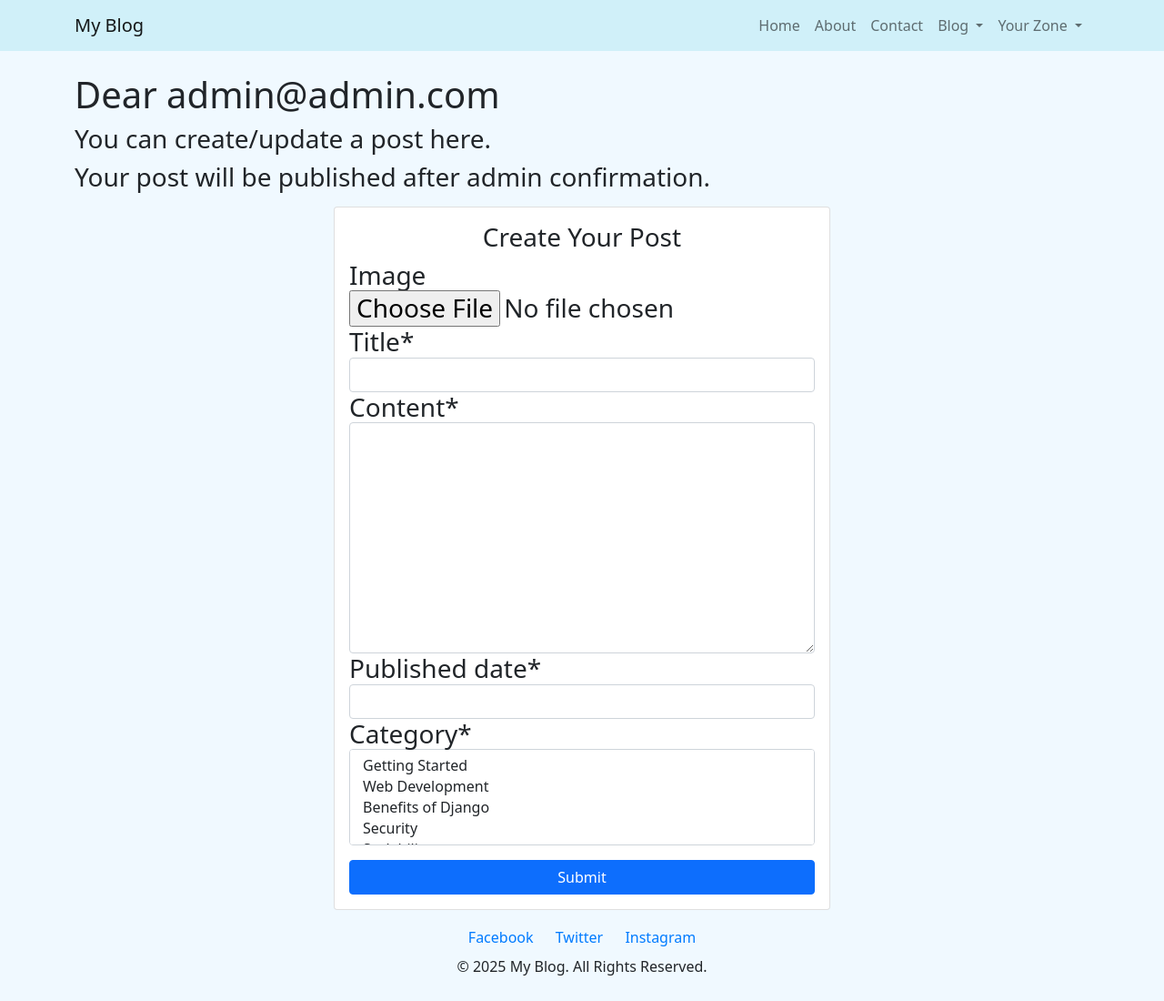
After one commit to sdgmhz/djnago_blog_final, a Django app: page /blog/create/ in a window 1280 px wide. The commit adds this page. Shown: the whole page at 91% size. Run offline with Django 4.2, Linux system fonts and the light colour scheme; a user stored in the database is signed in; data comes from the database, SQL or seed files in the repository; both versions use the stored data as it was after the commit; some libraries are stand-ins or nearby versions.

Commit message:
add create, update and delete view for Post

```diff
--- a/core/blog/models.py
+++ b/core/blog/models.py
@@ -12,7 +12,7 @@ class Post(models.Model):
     author = models.ForeignKey('accounts.Profile', on_delete=models.CASCADE)
     title = models.CharField(max_length=255)
     content = models.TextField()
-    status = models.CharField(max_length=3, choices=STATUS_CHOICES)
+    status = models.CharField(max_length=3, choices=STATUS_CHOICES, default='drf')
     counted_views = models.IntegerField(default=0)
     category = models.ManyToManyField('Category')
     created_date = models.DateTimeField(auto_now_add=True)
--- a/core/blog/urls.py
+++ b/core/blog/urls.py
@@ -10,4 +10,8 @@ urlpatterns = [
     path('author/<str:author_email>/', views.PostListView.as_view(), name='post_author'),
 
     path('<int:pk>/', views.PostDetailView.as_view(), name="post_detail"),
+
+    path('create/', views.PostCreateView.as_view(), name="post_create"),
+    path('<int:pk>/update/', views.PostUpdateView.as_view(), name="post_update"),
+    path('<int:pk>/delete/', views.PostDeleteView.as_view(), name="post_delete"),
 ]
--- a/core/blog/views.py
+++ b/core/blog/views.py
@@ -1,8 +1,12 @@
 from django.shortcuts import get_object_or_404
-from django.views.generic import ListView, DetailView
+from django.views.generic import ListView, DetailView, CreateView, UpdateView, DeleteView
+from django.contrib.auth.mixins import LoginRequiredMixin, UserPassesTestMixin
 from django.utils import timezone
+from django.urls import reverse_lazy
+from django.contrib import messages
 
 from .models import Post
+from accounts.models import Profile
 
 
 class PostListView(ListView):
@@ -11,7 +15,7 @@ class PostListView(ListView):
     paginate_by = 4
 
     def get_queryset(self):
-        posts = Post.objects.filter(status="pub", published_date__lte=timezone.now()).order_by('published_date')
+        posts = Post.objects.filter(status="pub", published_date__lte=timezone.now()).order_by('id')
         cat_name = self.kwargs.get('cat_name')
         author_email = self.kwargs.get('author_email')
         if cat_name:
@@ -24,3 +28,55 @@ class PostDetailView(DetailView):
     template_name = 'blog/post_detail.html'
     context_object_name = 'post'
     queryset = Post.objects.filter(status='pub', published_date__lte=timezone.now())
+
+    def get(self, request, *args, **kwargs):
+        post = self.get_object()
+        post.increment_counted_views()
+        return super().get(request, *args, **kwargs)
+
+class PostCreateView(LoginRequiredMixin, CreateView):
+    model = Post
+    fields = ('image', 'title', 'content', 'published_date', 'category')
+    template_name = 'blog/post_update_create.html'
+    success_url = reverse_lazy("blog:post_list")
+
+    def form_valid(self, form):
+        profile = get_object_or_404(Profile, user=self.request.user)
+        form.instance.author = profile
+        messages.success(self.request, "Post created Successfully and will be published after admin confirmation")
+        return super().form_valid(form)
+
+    def form_invalid(self, form):
+        messages.error(self.request, "Something is wrong")
+        return self.render_to_response(self.get_context_data(form=form))
+
+
+class PostUpdateView(LoginRequiredMixin, UserPassesTestMixin, UpdateView):
+    model = Post
+    fields = ('image', 'title', 'content', 'published_date', 'category')
+    template_name = 'blog/post_update_create.html'
+    success_url = reverse_lazy("blog:post_list")
+
+    def form_valid(self, form):
+        profile = get_object_or_404(Profile, user=self.request.user)
+        form.instance.author = profile
+        form.instance.status = 'drf'
+        messages.success(self.request, "Post updated successfully and will be published after admin confirmation")
+        return super().form_valid(form)
+
+    def form_invalid(self, form):
+        messages.error(self.request, "Something is wrong")
+        return self.render_to_response(self.get_context_data(form=form))
+
+    def test_func(self):
+        profile = get_object_or_404(Profile, user=self.request.user)
+        return self.get_object().author == profile
+
+class PostDeleteView(LoginRequiredMixin, UserPassesTestMixin, DeleteView):
+    model = Post
+    template_name = 'blog/post_delete.html'
+    success_url = reverse_lazy('blog:post_list')
+
+    def test_func(self):
+        profile = get_object_or_404(Profile, user=self.request.user)
+        return self.get_object().author == profile
--- a/core/templates/_base.html
+++ b/core/templates/_base.html
@@ -43,9 +43,31 @@
                 <li class="nav-item">
                     <a class="nav-link" href="{% url 'website:contact' %}">Contact</a>
                 </li>
-                <li class="nav-item">
-                    <a class="nav-link" href="{% url 'blog:post_list' %}">Blog</a>
+                <li class="nav-item dropdown">
+                    <a class="nav-link dropdown-toggle" href="#" id="navbarDropdown" role="button" data-bs-toggle="dropdown" aria-expanded="false">
+                        Blog
+                    </a>
+                    <ul class="dropdown-menu" aria-labelledby="navbarDropdown">
+                        {% if not user.is_authenticated %}
+                        <li class="nav-item">
+                            <a class="nav-link" href="{% url 'blog:post_list' %}">Blog Home</a>
+                        </li>
+
+                        {% else %}
+                        <li class="nav-item">
+                            <a class="nav-link" href="{% url 'blog:post_list' %}">Blog Home</a>
+                        </li>
+                        <li class="nav-item">
+                            <a class="nav-link" href="{% url 'blog:post_create' %}">Create a post</a>
+                        </li>
+                        <li class="nav-item">
+                            <a class="nav-link" href="#">Manage your posts</a>
+                        </li>
+                        {% endif %}
+                    </ul>
                 </li>
+
+
                 <li class="nav-item dropdown">
                     <a class="nav-link dropdown-toggle" href="#" id="navbarDropdown" role="button" data-bs-toggle="dropdown" aria-expanded="false">
                         Your Zone
--- /dev/null
+++ b/core/templates/blog/post_update_create.html
@@ -0,0 +1,30 @@
+{% extends "_base.html" %}
+{% load crispy_forms_tags %}
+
+{% block title %}
+Create Or Update A Post
+{% endblock title %}
+
+{% block content %}
+<h1> Dear {{request.user}} </h1>
+<h3> You can create/update a post here.<h3>
+<h3> Your post will be published after admin confirmation.<h3>
+
+    <div class="row justify-content-center mt-3">
+        <div class="col-md-6">
+            <div class="card">
+                <div class="card-body">
+                    <h3 class="text-center">Create Your Post</h3>
+                    <form action="" method="POST" enctype="multipart/form-data">
+                        {% csrf_token %}
+                        {{form|crispy}}
+
+                        <button type="submit" class="btn btn-primary w-100 mt-3">Submit</button>
+                    </form>
+
+                </div>
+            </div>
+        </div>
+    </div>
+
+{% endblock content %}
```
Also changed, not shown: core/templates/blog/post_delete.html (added, +14 -0 lines), core/templates/blog/post_detail.html (+8 -7 lines), core/templates/blog/post_list.html (+6 -5 lines), core/blog/migrations/0004_alter_post_status.py (added), core/db.sqlite3, core/media/blog/2.webp (added).
